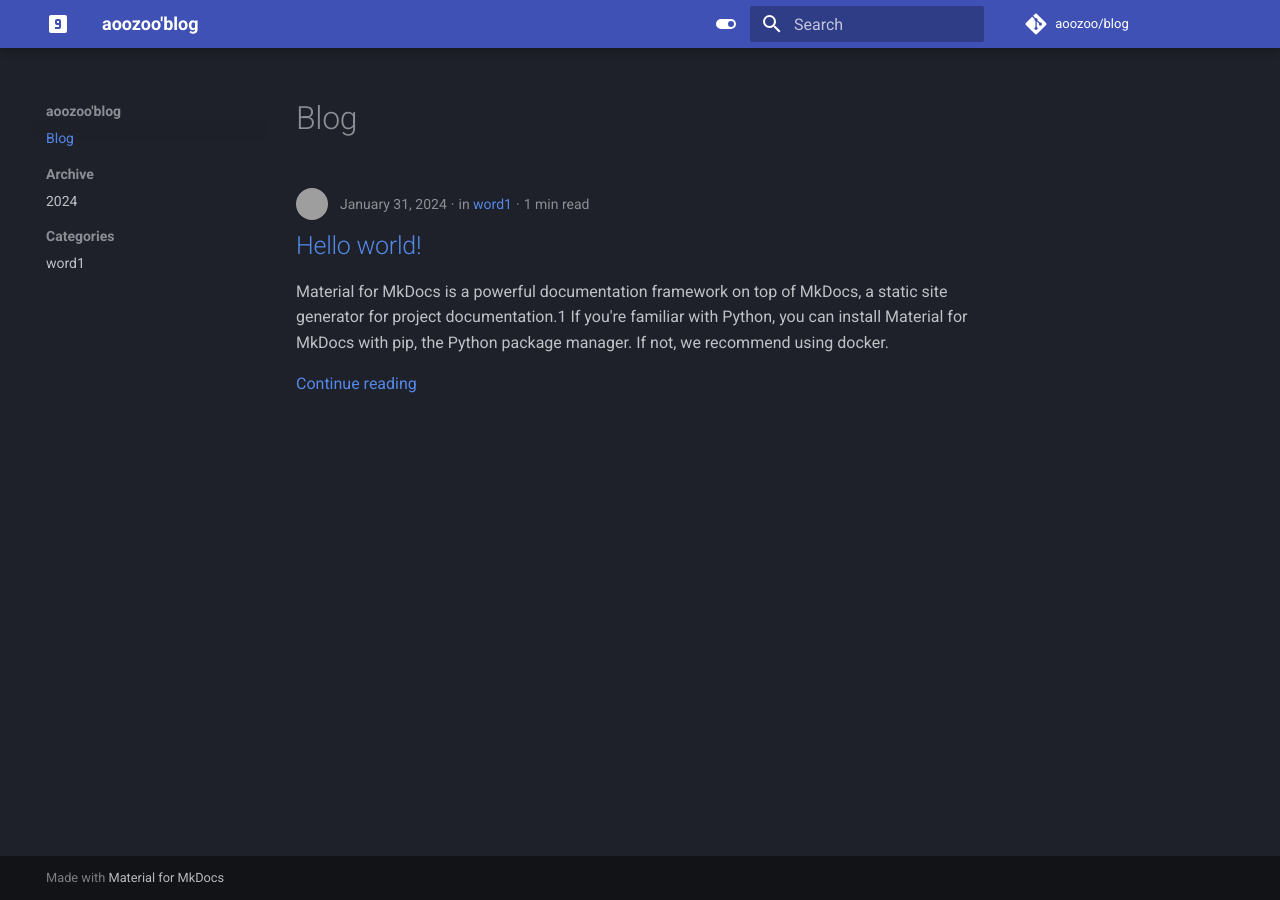
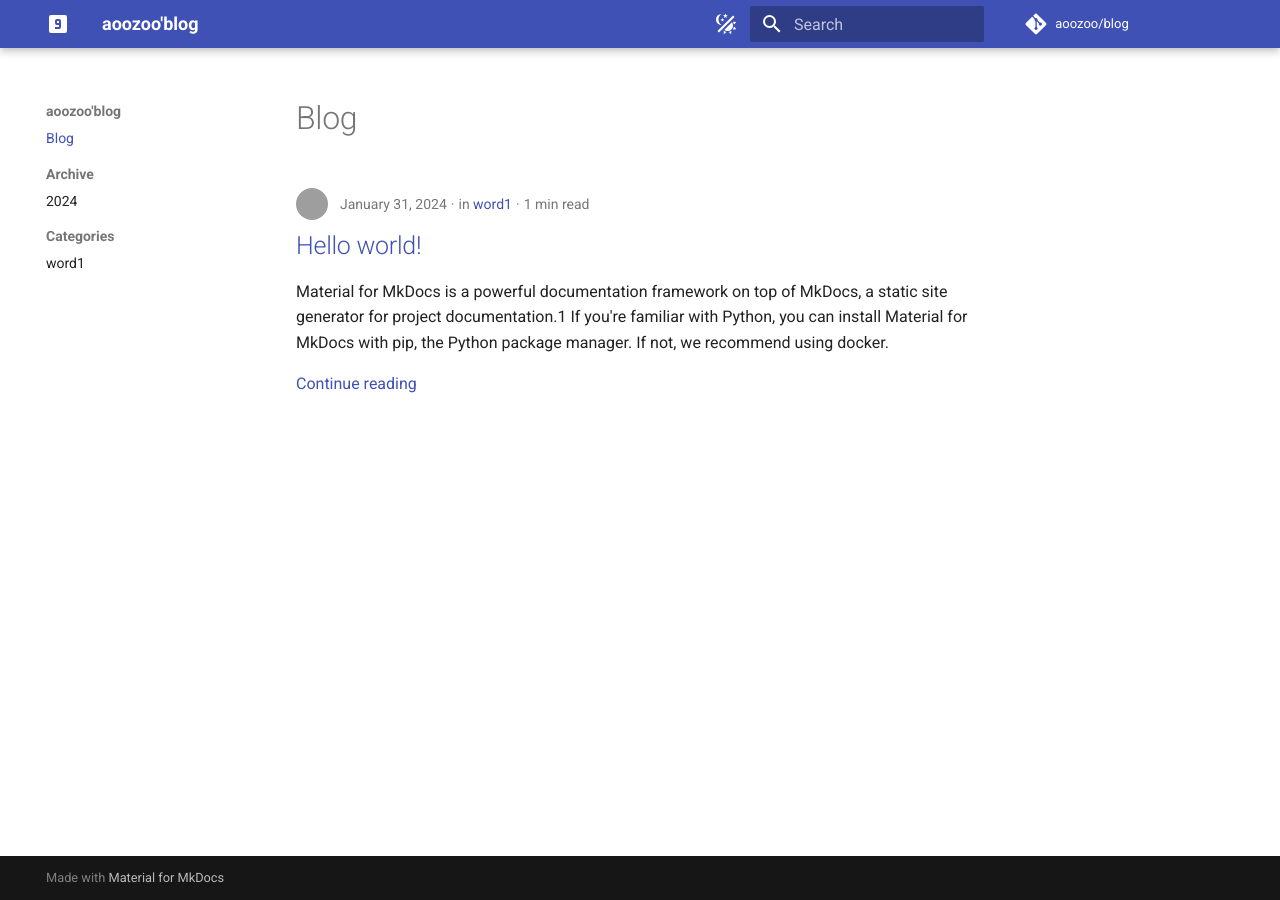
Before and after one commit to aoozoo/blog, an MkDocs documentation site: the page built from docs/index.md, in a window 1280 px wide. Built offline with MkDocs 1.6.1 and Material for MkDocs 9.7.7, drawn with Linux system fonts in a browser that asks for light colours; comment, search, counter and statistics services are not loaded; grey boxes are pictures that could not be loaded.

Commit message:
ignore comment

```diff
--- a/mkdocs.yml
+++ b/mkdocs.yml
@@ -1,58 +1,26 @@
 site_name: aoozoo'blog
 site_author: azoo
-# site_url: https://aoozoo.github.io/blog/
 repo_url: https://github.com/aoozoo/blog
 repo_name: aoozoo/blog
 
 theme:
   name: material
-  # logo: https://avatars.githubusercontent.com/u/15232738?v=4&size=64
-  # font: # 设置字体 https://squidfunk.github.io/mkdocs-material/setup/changing-the-fonts/#configuration
-  #   text: Roboto
-  #   code: Roboto Mono
-  # custom_dir: overrides
+  custom_dir: overrides
   icon:
     logo: material/numeric-9-box
   features:
     - content.code.copy
-    - navigation.sections # 这里打开，目录就显示为灰色，不会有展开的箭头，里面的内容会一直显示在左边栏
-    # - navigation.expand # 左边侧栏目录结构自动展开
+    - navigation.sections
     - navigation.instant
-    # - navigation.tabs # 这里打开可以多一行，选项卡一栏
-    # - navigation.tabs.sticky # 滚动的时候选项卡也保持可见
-    # - navigation.path
-    # - navigation.instant.prefetch
-    # - navigation.instant.progress
-    # - navigation.tracking
-    # - navigation.prune
-    # - navigation.indexes
-    # - navigation.top
-    # - navigation.footer
-    # # - toc.integrate # 打开之后，文件的结构，嵌入在左侧的目录结构里面，不打开就在右侧
-    # - toc.follow
-    # - search.suggest
-    # - search.highlight
-    # - search.share
-    # - content.tabs.link
-    # - content.code.annotation
-    # - header.autohide
-    # - announce.dismiss
-
-  # language: zh
-
   palette:
-    - scheme: slate  # 这里可以设置网站的默认颜色，有两个值可以选择，default 和 slate，浅色模式（称为 default ）和深色模式（称为 slate ）https://squidfunk.github.io/mkdocs-material/setup/changing-the-colors/#color-scheme 哪组在前面，默认就是那种配色
-      toggle: # 增加一个开关，可以用于手动切换颜色模式 https://squidfunk.github.io/mkdocs-material/setup/changing-the-colors/#color-palette-toggle
-        icon: material/toggle-switch
-        name: Switch to light mode
-      # primary: red # 这里设置 标题、侧边栏、文本链接和其他一些组件 的颜色 https://squidfunk.github.io/mkdocs-material/setup/changing-the-colors/#primary-color
-      # accent: deep orange # 强调色用于表示可以交互的元素，例如悬停链接、按钮和滚动条  https://squidfunk.github.io/mkdocs-material/setup/changing-the-colors/#accent-color
     - scheme: default
       toggle:
-        icon: material/toggle-switch-off-outline
+        icon: material/theme-light-dark
         name: Switch to dark mode
-      # primary: teal
-      # accent: purple
+    - scheme: slate
+      toggle:
+        icon: material/theme-light-dark
+        name: Switch to light mode
 
 plugins:
   - search
```
